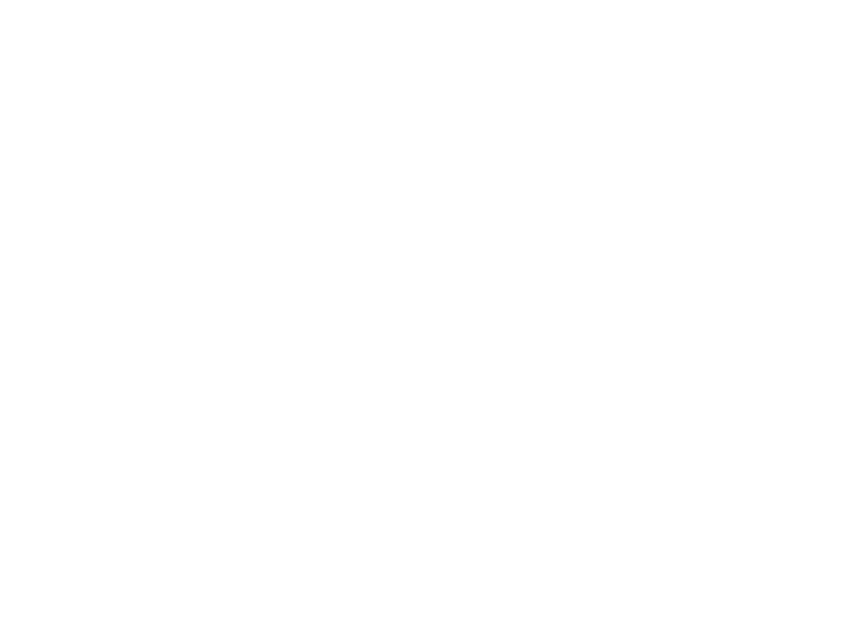
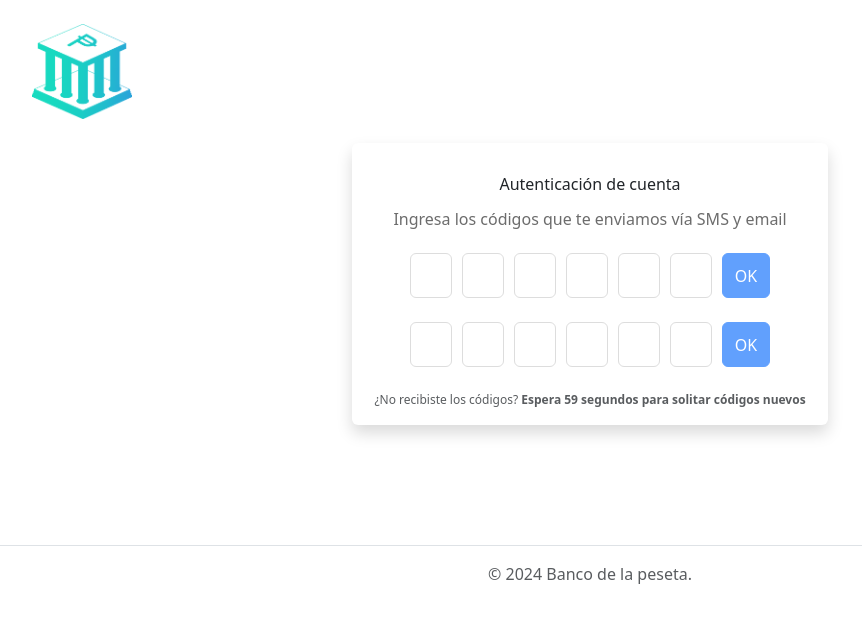
Before and after one commit to DSO-TECHINFO/bancodelapeseta-frontend, an Angular app: page /account-verification in a window 1280 px wide. Before the commit this address led to /. Shown: the top 618 px of the page, without its empty margins (50-912 px from the left). Built offline with nearby package versions, Linux system fonts and the light colour scheme.

Commit message:
add: AccountVerificationComponent files (Still in development)

```diff
--- /dev/null
+++ b/src/app/account-verification/account-verification.component.css
@@ -0,0 +1,46 @@
+.subtitle {
+  color: #6c6c6c;
+}
+
+.otp-field {
+  flex-direction: row;
+  column-gap: 10px;
+  display: flex;
+  align-items: center;
+  justify-content: center;
+}
+
+.otp-field .icon {
+  font-size: 1.75rem;
+  margin-right: 4px;
+  color: #606060;
+}
+
+.otp-field input {
+  height: 45px;
+  width: 42px;
+  border-radius: 6px;
+  outline: none;
+  font-size: 1.125rem;
+  text-align: center;
+  border: 1px solid #ddd;
+}
+.otp-field input:focus {
+  box-shadow: 0 1px 0 rgba(0, 0, 0, 0.1);
+}
+.otp-field input::-webkit-inner-spin-button,
+.otp-field input::-webkit-outer-spin-button {
+  display: none;
+}
+
+.resend {
+  font-size: 0.75rem;
+}
+
+/* btn-verificator should be same size as the input otp */
+.btn-verificator {
+  height: 45px;
+  border-radius: 6px;
+  outline: none;
+  cursor: pointer;
+}
--- /dev/null
+++ b/src/app/account-verification/account-verification.component.html
@@ -0,0 +1,59 @@
+<div class="container">
+    <div class="row">
+        <header class="col-12 text-center">
+            <img src="{{ imgBancoP }}" width="100px" alt="logo del Banco de la peseta" class="mt-4">
+        </header>
+    </div>
+    <div class="row justify-content-center">
+        <div class="col-12 col-md-6 col-lg-4" style="min-width: 500px;">
+            <div class="card bg-white mt-4 mb-5 border-0 shadow rounded">
+                <div class="card-body p-3 text-center">
+
+                    <h5 class="card-title mt-3">Autenticación de cuenta</h5>
+
+                    <h6 class="subtitle mt-3 mb-4">Ingresa los códigos que te enviamos vía SMS y email</h6>
+
+                    <div class="otp-field mb-4">
+                        <!-- FIXME: material-icons no longer exists -->
+                        <!-- <span class="icon material-icons-outlined">sms</span> -->
+                        <input type="number" />
+                        <input type="number" />
+                        <input type="number" />
+                        <input type="number" />
+                        <input type="number" />
+                        <input type="number" />
+                        <button disabled class="btn btn-primary btn-verificator">
+                            OK
+                        </button>
+                    </div>
+
+                    <div class="otp-field mb-4">
+                        <!-- FIXME: material-icons no longer exists -->
+                        <!-- <span class="icon material-icons-outlined">email</span> -->
+                        <input type="number" />
+                        <input type="number" />
+                        <input type="number" />
+                        <input type="number" />
+                        <input type="number" />
+                        <input type="number" />
+                        <button disabled class="btn btn-primary btn-verificator">
+                            OK
+                        </button>
+                    </div>
+
+                    <!-- <p class="resend text-muted mb-0">
+                                ¿No has recibido el código? <a href="#!">Reenviar</a>
+                            </p> -->
+                    <p class="resend text-muted mb-0">
+                        ¿No recibiste los códigos? <span class="fw-bolder">Espera 59 segundos para solitar códigos nuevos</span>
+                    </p>
+                </div>
+            </div>
+        </div>
+    </div>
+</div>
+
+<footer class="pt-2 mt-5">
+    <span class="d-flex justify-content-center border-bottom pb-3 mb-3"></span>
+    <p class="text-center text-muted">© 2024 Banco de la peseta.</p>
+</footer>
--- /dev/null
+++ b/src/app/account-verification/account-verification.component.ts
@@ -0,0 +1,20 @@
+import { Component } from '@angular/core';
+import { RouterLink } from '@angular/router';
+// import 'material-icons/iconfont/material-icons.css'; // FIXME: material-icons no longer exists
+
+@Component({
+  selector: 'app-account-verification',
+  standalone: true,
+  imports: [RouterLink],
+  templateUrl: './account-verification.component.html',
+  styleUrl: './account-verification.component.css'
+})
+export class AccountVerificationComponent {
+  hide: boolean = false;
+  imgBancoP = './assets/bancoP.png'
+
+  onLoad: boolean = false;
+  onKeyPress(event: KeyboardEvent) {
+    // Code goes here
+  }
+}
--- a/src/app/app.routes.ts
+++ b/src/app/app.routes.ts
@@ -1,5 +1,6 @@
 import { Routes } from '@angular/router';
 import AccountSelectionComponent from './account-selection/account-selection.component';
+import { AccountVerificationComponent } from './account-verification/account-verification.component';
 import { CommonLoginComponent } from './login/common-login.component';
 import { PersonalAccountComponent } from './personal-account/personal-account.component';
 import { InicioComponent } from './inicio/inicio.component';
@@ -9,5 +10,6 @@
     {path:'',title:'Banco de la Peseta',component:CommonLoginComponent},
     {path:'personal-account',title:'Cuenta Personal',component:PersonalAccountComponent},
     {path:'account-selection',title:'Seleccion de Cuenta',component:AccountSelectionComponent},
+    {path:'account-verification',title:'Verificación de cuenta',component:AccountVerificationComponent},
     {path:'inicio',title:'Inicio',component:InicioComponent},
 ];
```
Also changed, not shown: 1 other file (tests, documents, lock files or other folders).
